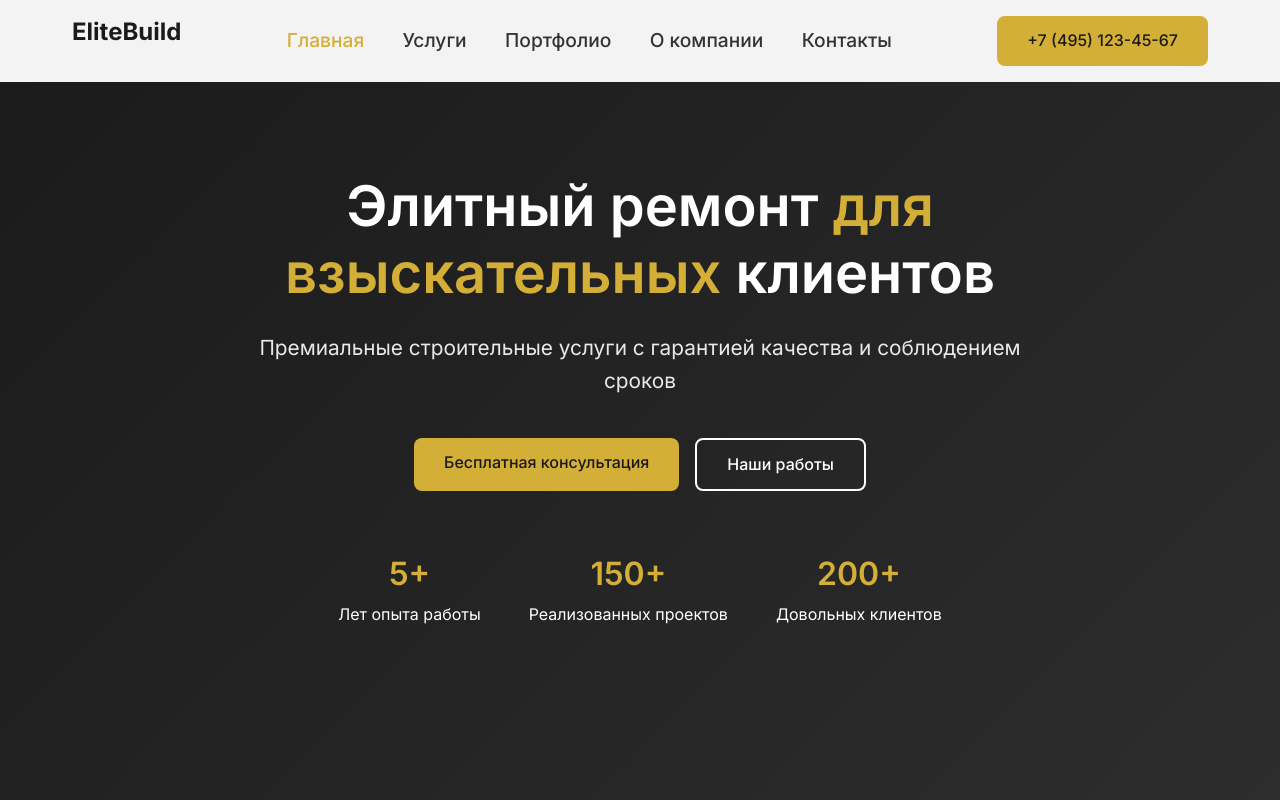
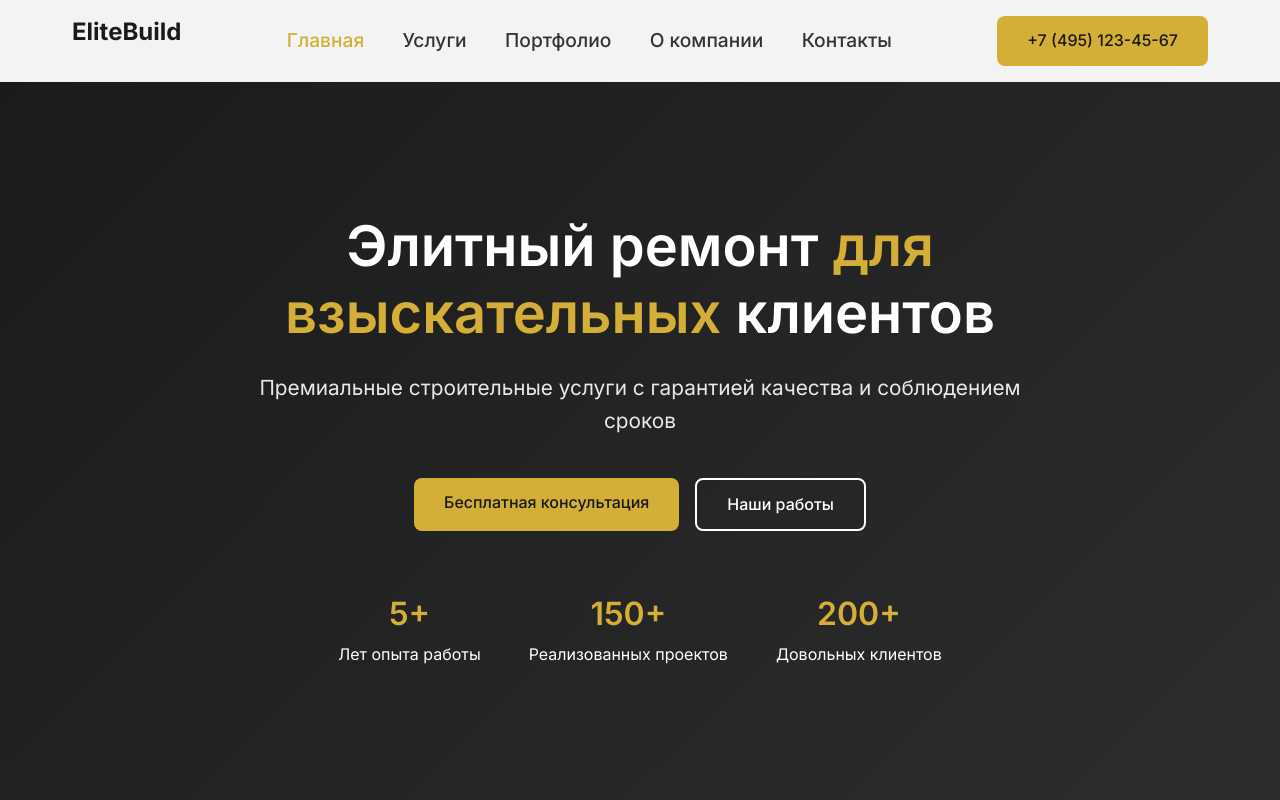
Before and after one commit to hazar84/elitebuild-construction, a website: page src/index.html in a window 1280 px wide. Shown: the top 800 px of the page. Drawn offline with Linux system fonts and the light colour scheme.

Commit message:
fix: style .hero

```diff
--- a/src/css/style.css
+++ b/src/css/style.css
@@ -141,9 +141,6 @@ h1, h2, h3, h4, h5, h6 {
 
 /* Hero Section */
 .hero {
-    height: 100vh;
-    height: 100dvh;
-    min-height: -webkit-fill-available;
     min-height: 100vh;
     background: linear-gradient(135deg, var(--primary-color) 0%, #2d2d2d 100%);
     color: var(--white);
@@ -152,15 +149,8 @@ h1, h2, h3, h4, h5, h6 {
     justify-content: center;
     align-items: center;
     text-align: center;
-    padding: 0 2rem;
+    padding: 80px 2rem 0 2rem;
     position: relative;
-}
-
-/* iOS Safari поддержка */
-@supports (-webkit-touch-callout: none) {
-    .hero {
-        min-height: -webkit-fill-available;
-    }
 }
 
 .hero__content {
```
